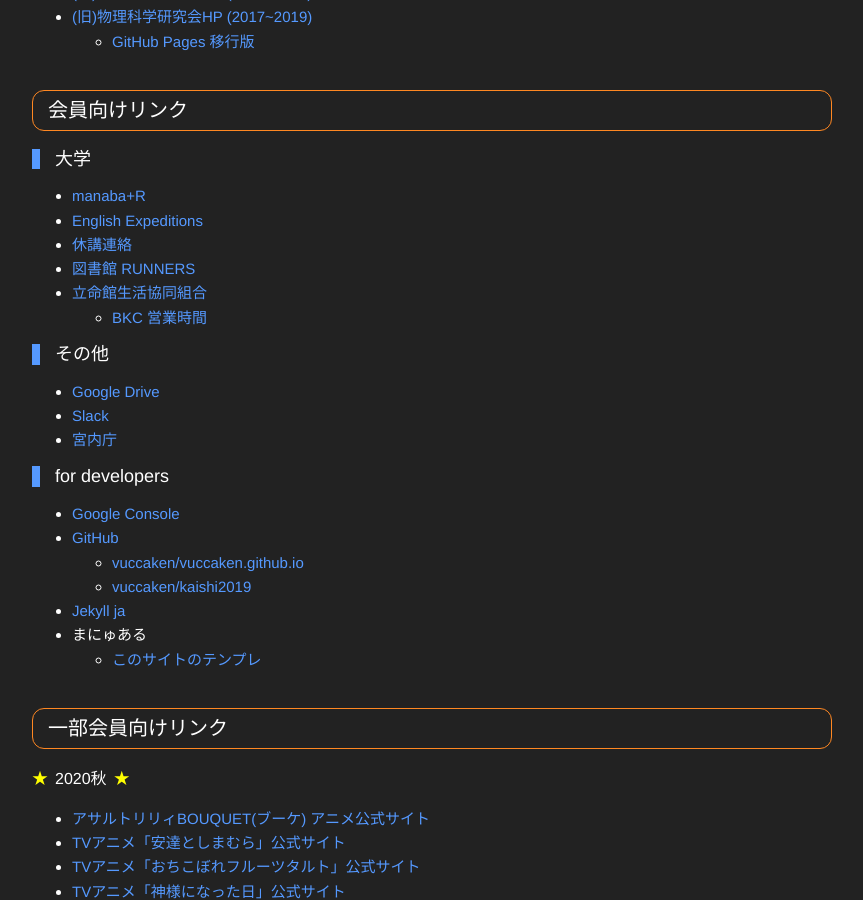
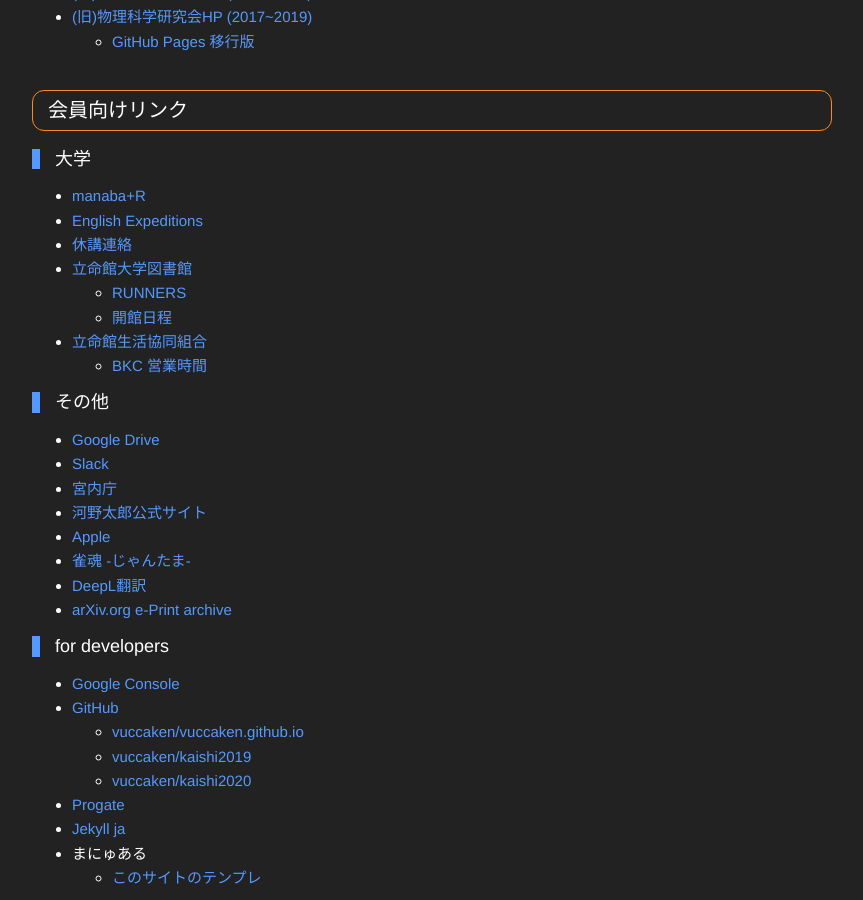
Before and after one commit to vuccaken/vuccaken.github.io, a Jekyll site: the page built from _pages/link.md, in a window 1280 px wide and 900 px high, scrolled down 657 px. Shown: the whole window, without its empty margins (208-1071 px from the left). Built offline with Jekyll 4.4.1, drawn with Linux system fonts in a browser that asks for light colours.

Commit message:
add links

```diff
--- a/_pages/link.md
+++ b/_pages/link.md
@@ -33,7 +33,9 @@
 - [manaba+R](https://ct.ritsumei.ac.jp/ct/home){:target="_blank"}
 - [English Expeditions](https://www.ee.ritsumei.ac.jp/index.htm){:target="_blank"}
 - [休講連絡](http://www.ritsumei.ac.jp/academic-affairs/status/){:target="_blank"}
-- [図書館 RUNNERS](https://runners.ritsumei.ac.jp/opac/odr_stat/?lang=0){:target="_blank"}
+- [立命館大学図書館](http://www.ritsumei.ac.jp/lib/){:target="_blank"}
+  - [RUNNERS](https://runners.ritsumei.ac.jp/opac/odr_stat/?lang=0){:target="_blank"}
+  - [開館日程](http://www.ritsumei.ac.jp/lib/a03/010/){:target="_blank"}
 - [立命館生活協同組合](https://www.ritsco-op.jp/){:target="_blank"}
   - [BKC 営業時間](https://www.ritsco-op.jp/shopinformation/bkc.html){:target="_blank"}
 
@@ -41,12 +43,19 @@
 - [Google Drive](https://drive.google.com/drive/u/1/my-drive){:target="_blank"}
 - [Slack](https://r-physics.slack.com){:target="_blank"}
 - [宮内庁](https://www.kunaicho.go.jp){:target="_blank"}
+- [河野太郎公式サイト](https://www.taro.org){:target="_blank"}
+- [Apple](https://www.apple.com/jp/){:target="_blank"}
+- [雀魂 -じゃんたま-](https://game.mahjongsoul.com){:target="_blank"}
+- [DeepL翻訳](https://www.deepl.com/translator){:target="_blank"}
+- [arXiv.org e-Print archive](https://arxiv.org){:target="_blank"}
 
 ### for developers
 - [Google Console](https://www.google.com/webmasters/tools/home?hl=ja){:target="_blank"}
 - [GitHub](https://github.com/vuccaken){:target="_blank"}
   - [vuccaken/vuccaken.github.io](https://github.com/vuccaken/vuccaken.github.io){:target="_blank"}
   - [vuccaken/kaishi2019](https://github.com/vuccaken/kaishi2019){:target="_blank"}
+  - [vuccaken/kaishi2020](https://github.com/vuccaken/kaishi2020){:target="_blank"}
+- [Progate](https://prog-8.com){:target="_blank"}
 - [Jekyll ja](http://jekyllrb-ja.github.io){:target="_blank"}
 - まにゅある
   - [このサイトのテンプレ]({{ site.baseurl }}/pages/template.html)
```
